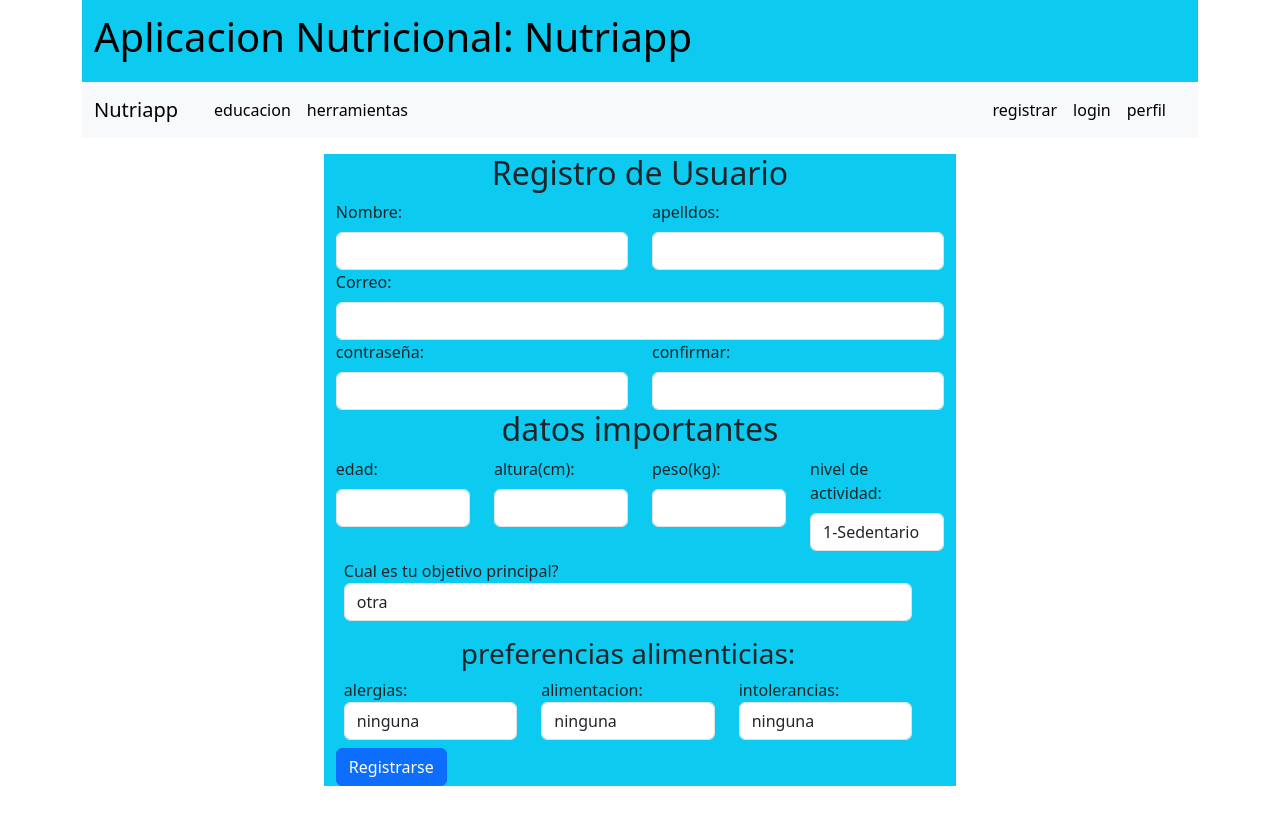
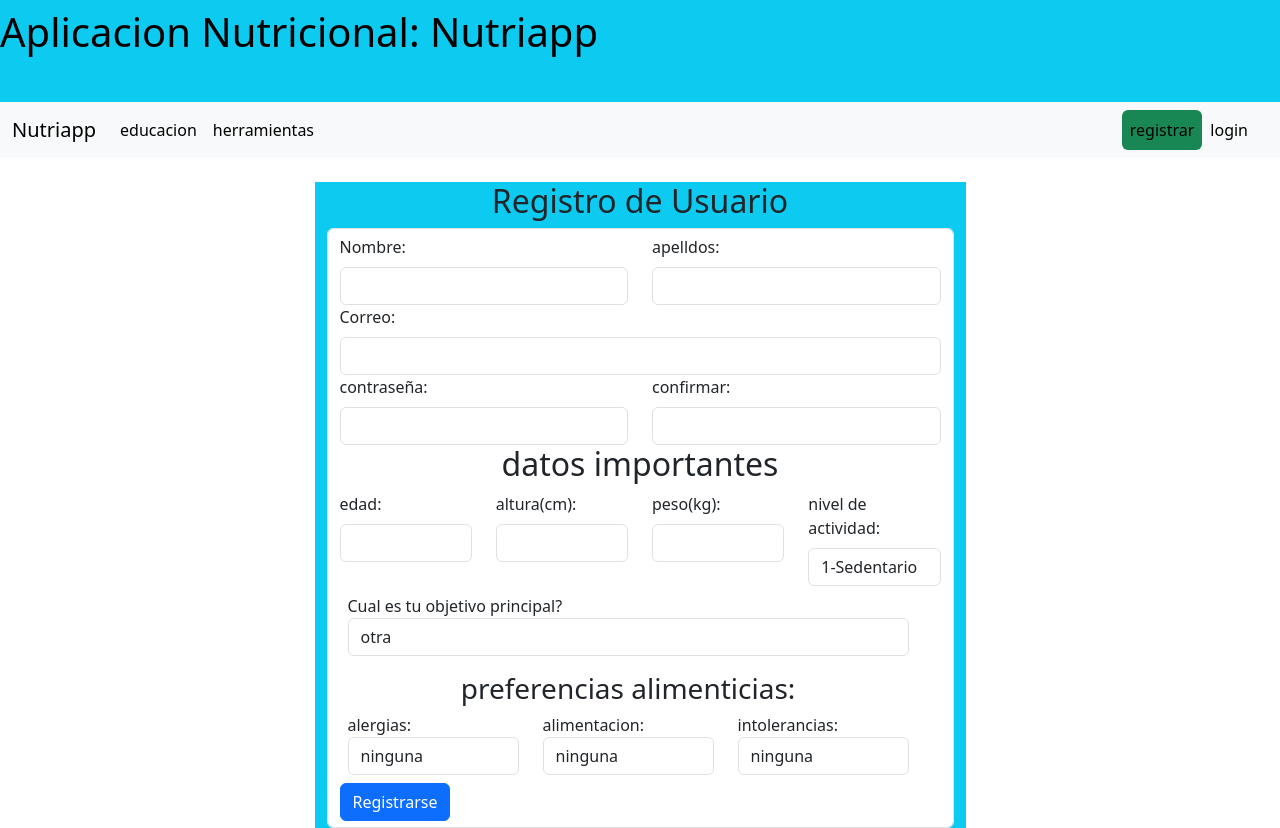
Before and after one commit to SaidAlejandroRamirezChavez/Nutriapp, a Flask app: page /registro in a window 1280 px wide. Before the commit the page ends 786 px from the top, so only its background shows below. Run offline with Flask 3, Linux system fonts and the light colour scheme.

Commit message:
avanses verdaderos

```diff
--- a/app.py
+++ b/app.py
@@ -2,18 +2,21 @@
 from flask import Flask, render_template, request, redirect, url_for, session
 import json
 
+
 app = Flask(__name__)
 
-def _load_local_secrets(path='secrets.json'):
+# Load local secrets from secrets.json (keeps configuration out of source code)
+def _load_secrets(path='secrets.json'):
     try:
-        with open(path, 'r', encoding='utf-8') as f:
-            return json.load(f)
+        with open(path, 'r', encoding='utf-8') as fh:
+            return json.load(fh)
     except FileNotFoundError:
         return {}
     except Exception:
         return {}
 
-_SECRETS = _load_local_secrets()
+_SECRETS = _load_secrets()
+# Ensure a secret key is set so Flask sessions work
 app.secret_key = _SECRETS.get('FLASK_SECRET', 'dev-secret')
 
 @app.route("/")
@@ -39,12 +42,15 @@ def iniciar_sesion():
 
     if registered_name and username and username == registered_name:
         session['usuario'] = username
+
+        session['registered'] = True
         session['message'] = 'Bienvenido de nuevo, ' + username
         return redirect(url_for('perfil'))
 
     if username == 'admin' and password == 'secret':
         session['usuario'] = 'admin'
         session['nombre'] = 'admin'
+
         return redirect(url_for('perfil'))
 
 
@@ -55,6 +61,7 @@ def iniciar_sesion():
 @app.route('/cerrar_sesion')
 def cerrar_sesion():
     session.pop('usuario', None)
+    session.pop('registered', None)
 
     return redirect(url_for('index'))
 
@@ -95,12 +102,21 @@ def verificacion():
         session['alimentacion'] = alimentacion
         session['intolerancias'] = intolerancias
 
+
+        session['usuario'] = nombre
+        session['registered'] = True
+
         return redirect(url_for('perfil'))
 
 
 
 @app.route("/perfil" , methods=["GET", "POST"])
 def perfil():
+
+    if not session.get('registered'):
+
+        return redirect(url_for('iniciar'))
+
     nombre = session.get('nombre')
     apellidos = session.get('apellidos')
     edad = session.get('edad')
--- a/templates/Educacion.html
+++ b/templates/Educacion.html
@@ -1,7 +1,7 @@
 {% extends "base.html" %}
 
 {% block contenido  %}
-
+<div class="container">
 <h1>Educacion e informacion importante para la nutricion:</h1>
 <div class="row container p-3 bg-info text-center">
     <div class="card col-4" style="max-width: 540px;">
@@ -155,6 +155,6 @@
     </div>
 </div>
 </div>
-
+</div>
 
 {% endblock %}
--- a/templates/Registro.html
+++ b/templates/Registro.html
@@ -2,7 +2,7 @@
 
 {% block contenido  %}
 
-<div class="container p-3">
+<div class="container mt-4">
     <div class="container col-7 bg-info">
         <h2 class="text-center">Registro de Usuario</h2>
             {% if error %}
@@ -10,7 +10,7 @@
                 {{ error }}
             </div>
             {% endif %}
-    <form action="{{ url_for('verificacion') }}" method="post">
+    <form action="{{ url_for('verificacion') }}" method="post" class="form-control">
 
                 <div class="row">
                     <div class="col-6">
--- a/templates/base.html
+++ b/templates/base.html
@@ -6,11 +6,11 @@
     <title>NUTRIAPP</title>
     <link href="https://cdn.jsdelivr.net/npm/bootstrap@5.3.8/dist/css/bootstrap.min.css" rel="stylesheet" integrity="sha384-sRIl4kxILFvY47J16cr9ZwB07vP4J8+LH7qKQnuqkuIAvNWLzeN8tE5YBujZqJLB" crossorigin="anonymous">
 </head>
-<body class="container">
+<body class="">
 <script src="https://cdn.jsdelivr.net/npm/bootstrap@5.3.8/dist/js/bootstrap.bundle.min.js" integrity="sha384-FKyoEForCGlyvwx9Hj09JcYn3nv7wiPVlz7YYwJrWVcXK/BmnVDxM+D2scQbITxI" crossorigin="anonymous"></script>
 
 <nav class="navbar bg-info">
-  <div class="container-fluid">
+  <div class="-fluid">
     <a class="navbar-brand" href="#">
       <h1>Aplicacion Nutricional: Nutriapp</h1>
     </a>
@@ -18,13 +18,13 @@
 </nav>
 
 
-<nav class="container navbar navbar-expand-lg bg-body-tertiary">
+<nav class=" navbar navbar-expand-lg bg-body-tertiary">
   <div class="container-fluid">
     <a class="navbar-brand" href="/">Nutriapp</a>
     <button class="navbar-toggler" type="button" data-bs-toggle="collapse" data-bs-target="#navbarNav" aria-controls="navbarNav" aria-expanded="false" aria-label="Toggle navigation">
       <span class="navbar-toggler-icon"></span>
     </button>
-    <div class="container collapse navbar-collapse justify-content-start" id="navbarNav">
+    <div class=" collapse navbar-collapse justify-content-start" id="navbarNav">
       <ul class="navbar-nav">
         <li class="nav-item">
           <a class="nav-link active " aria-current="page" href="\educacion" target="_self">educacion</a>
@@ -37,12 +37,12 @@
     <div class="container collapse navbar-collapse justify-content-end" id="navbarNav">
       <ul class="navbar-nav">
         <li class="nav-item">
-          <a class="nav-link active" aria-current="page" href="\registro" target="_self">registrar</a>
+          <a class="nav-link active btn btn-outline-success" aria-current="page" href="\registro" target="_self">registrar</a>
         </li>
         <li class="nav-item">
           <a class="nav-link active " aria-current="page" href="/iniciar_sesion" target="_self">login</a>
         </li>
-        {% if session is defined %}
+        {% if session.get('registered') %}
           <li class="nav-item">
             <a class="nav-link active " aria-current="page" href="\perfil" target="_self">perfil</a>
           </li>
```
